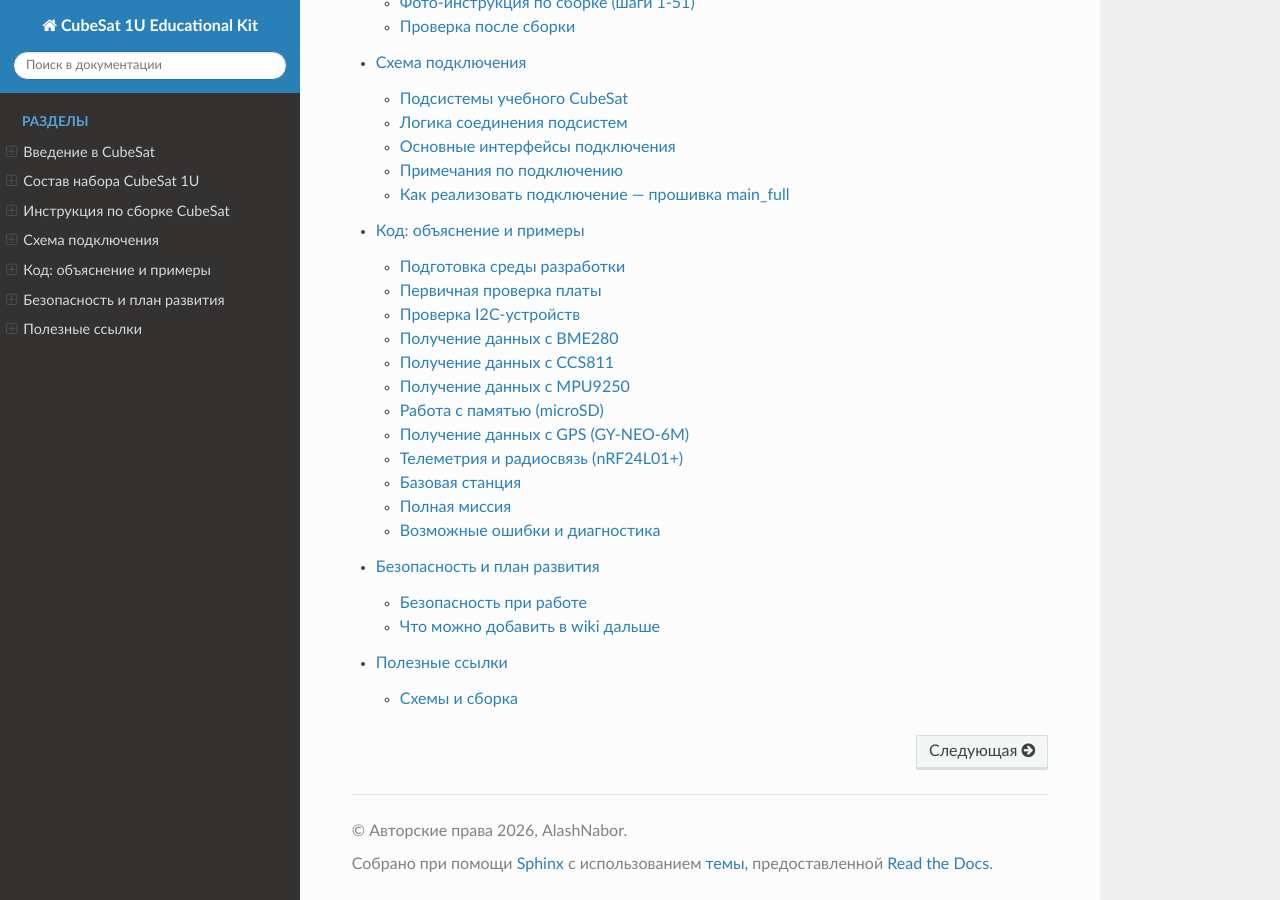
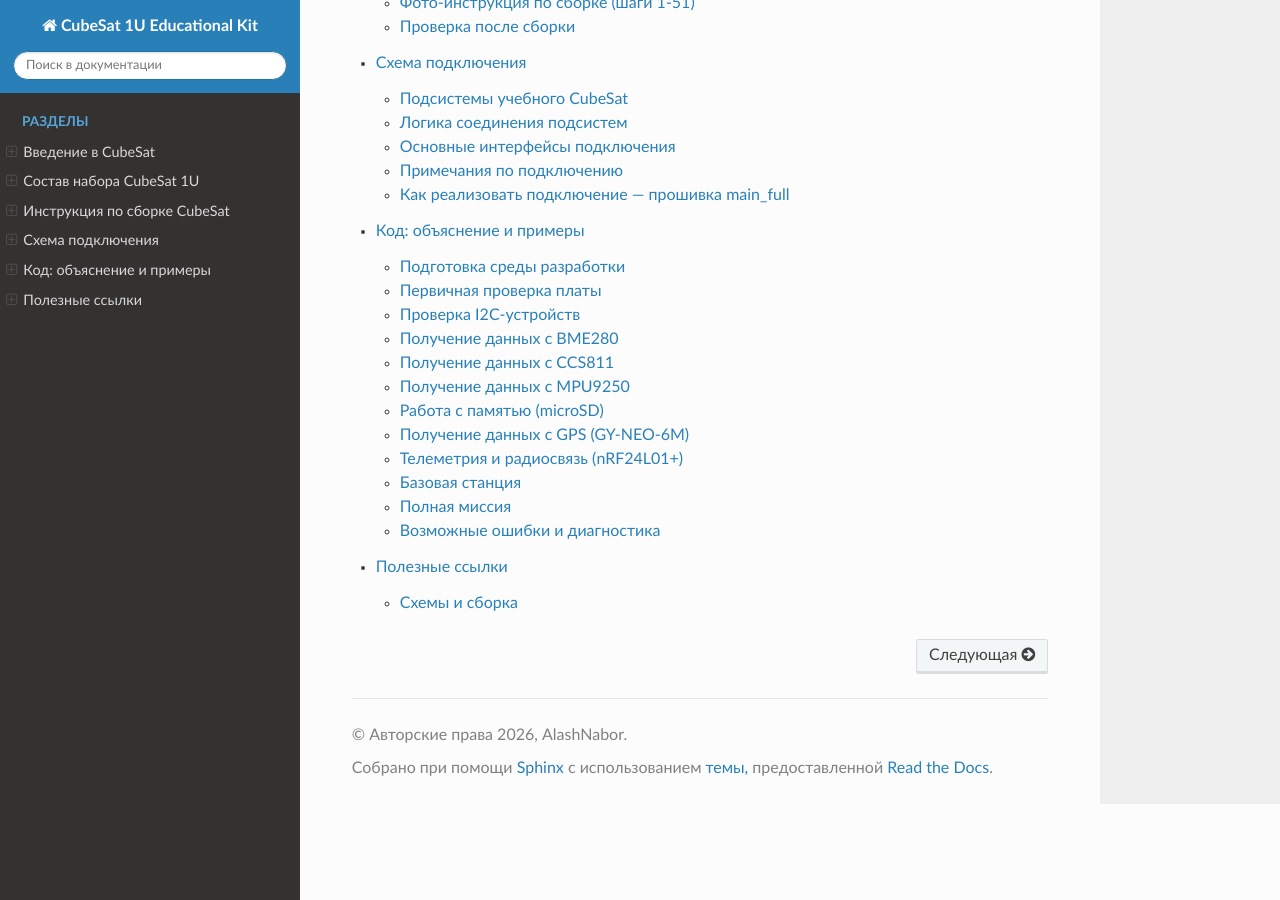
Before and after one commit to Alashed/cubesat-wiki, a Sphinx documentation site: the page built from docs/wiki/source/index.rst, in a window 1280 px wide and 900 px high, scrolled down 709 px. Built offline with Sphinx 7.4.7 and the Read the Docs theme 3.1.0, drawn with Linux system fonts in a browser that asks for light colours; part of the change alters nothing that is shown.

Commit message:
Remove the Safety and Roadmap section.
Co-Authored-By: Claude Opus 4.7 (1M context) <noreply@anthropic.com>

```diff
--- a/docs/wiki/source/index.rst
+++ b/docs/wiki/source/index.rst
@@ -20,5 +20,4 @@ Wiki образовательного набора CubeSat 1U
    assembly-guide
    wiring-diagram
    code-examples
-   safety-and-launch
    useful-links
--- a/docs/wiki/source/safety-and-launch.rst
+++ /dev/null
@@ -1,17 +0,0 @@
-Безопасность и план развития
-============================
-
-Безопасность при работе
------------------------
-
-- Не замыкайте питание и не подключайте модули под нагрузкой.
-- Используйте защиту от статики при работе с электроникой.
-- Проводите первое включение через ограничение тока.
-
-Что можно добавить в wiki дальше
---------------------------------
-
-- FAQ по частым ошибкам сборки и прошивки.
-- Раздел "Лабораторные работы" с заданиями по уровням.
-- Отдельный глоссарий терминов CubeSat.
-- Чеклисты приемочных испытаний (TVAC, вибро, функциональные).
```
